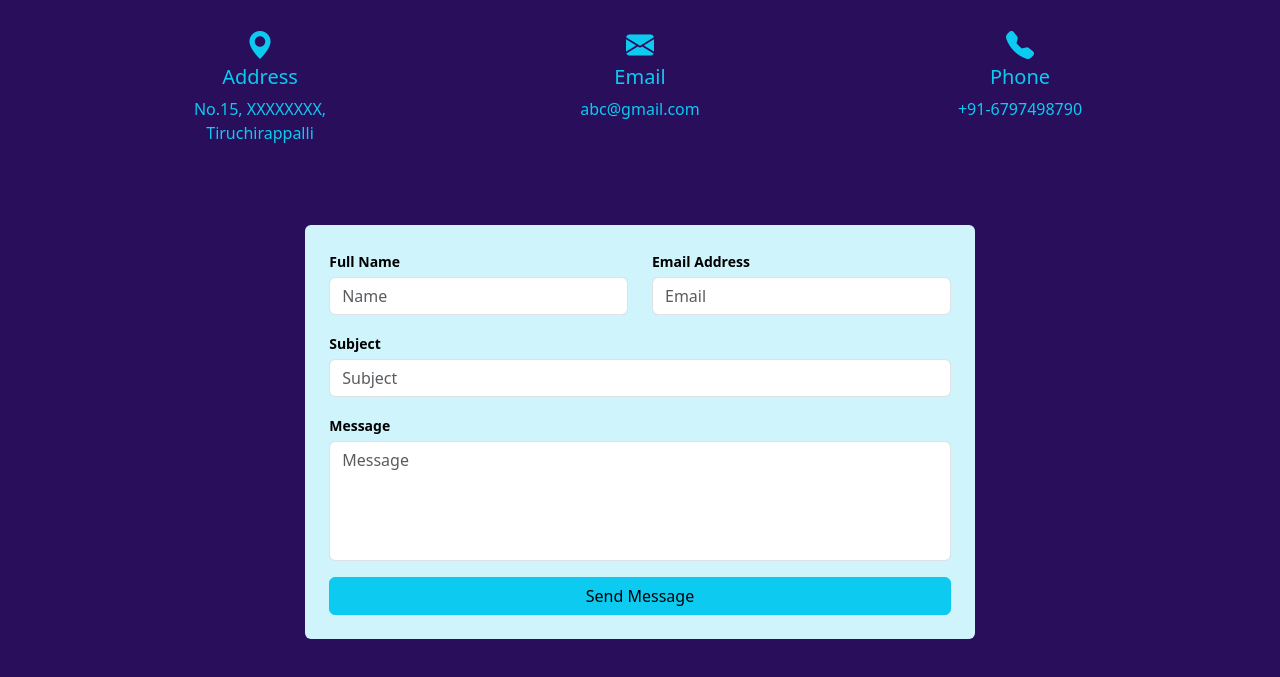
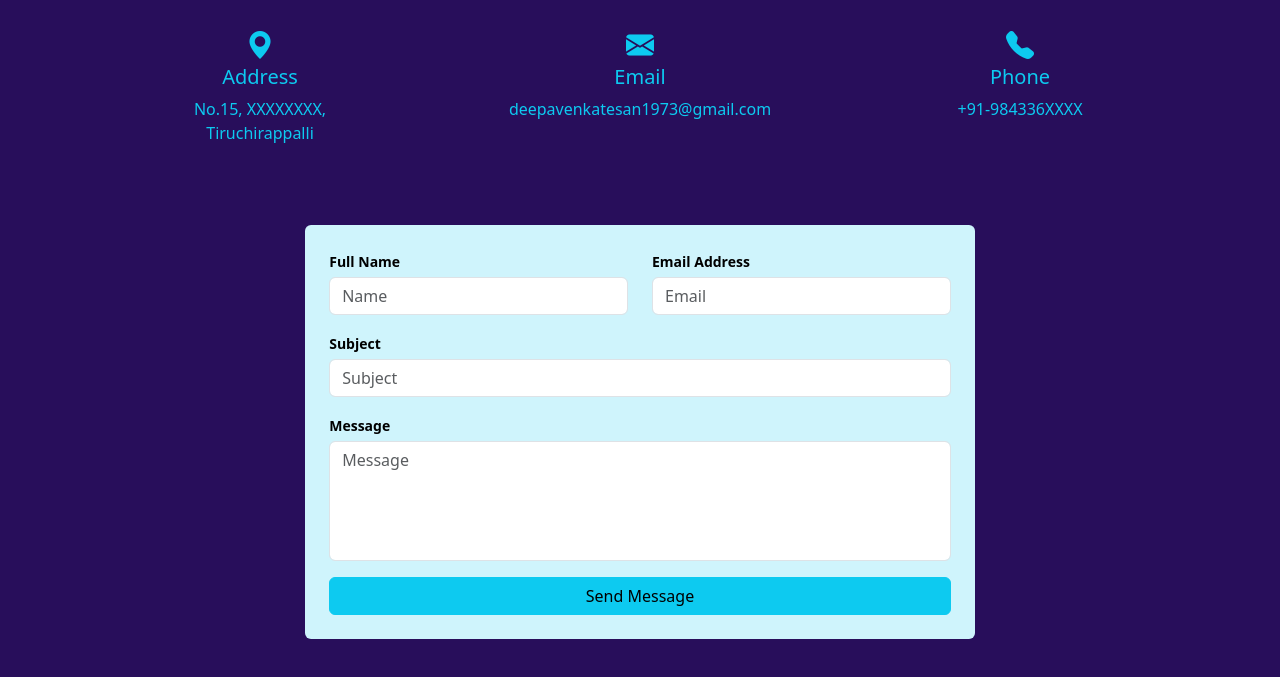
Before and after one commit to Deepalakshmi303/Portfolio-Website, a plain HTML site: page contact.html in a window 1280 px wide. Shown: the part 199-876 px from the top of the page. Drawn offline with nearby package versions, Linux system fonts and the light colour scheme.

Commit message:
Update contact information in contact.html

```diff
--- a/contact.html
+++ b/contact.html
@@ -44,12 +44,12 @@
         <div class="col-md-4 mb-3" data-aos="fade-up" data-aos-delay="100">
             <i class="bi bi-envelope-fill fs-3 mb-2"></i>
             <h5>Email</h5>
-            <p>abc@gmail.com</p>
+            <p>deepavenkatesan1973@gmail.com</p>
         </div>
         <div class="col-md-4 mb-3" data-aos="fade-up" data-aos-delay="200">
             <i class="bi bi-telephone-fill fs-3 mb-2"></i>
             <h5>Phone</h5>
-            <p>+91-6797498790</p>
+            <p>+91-984336XXXX</p>
         </div>
     </div>
 
```
